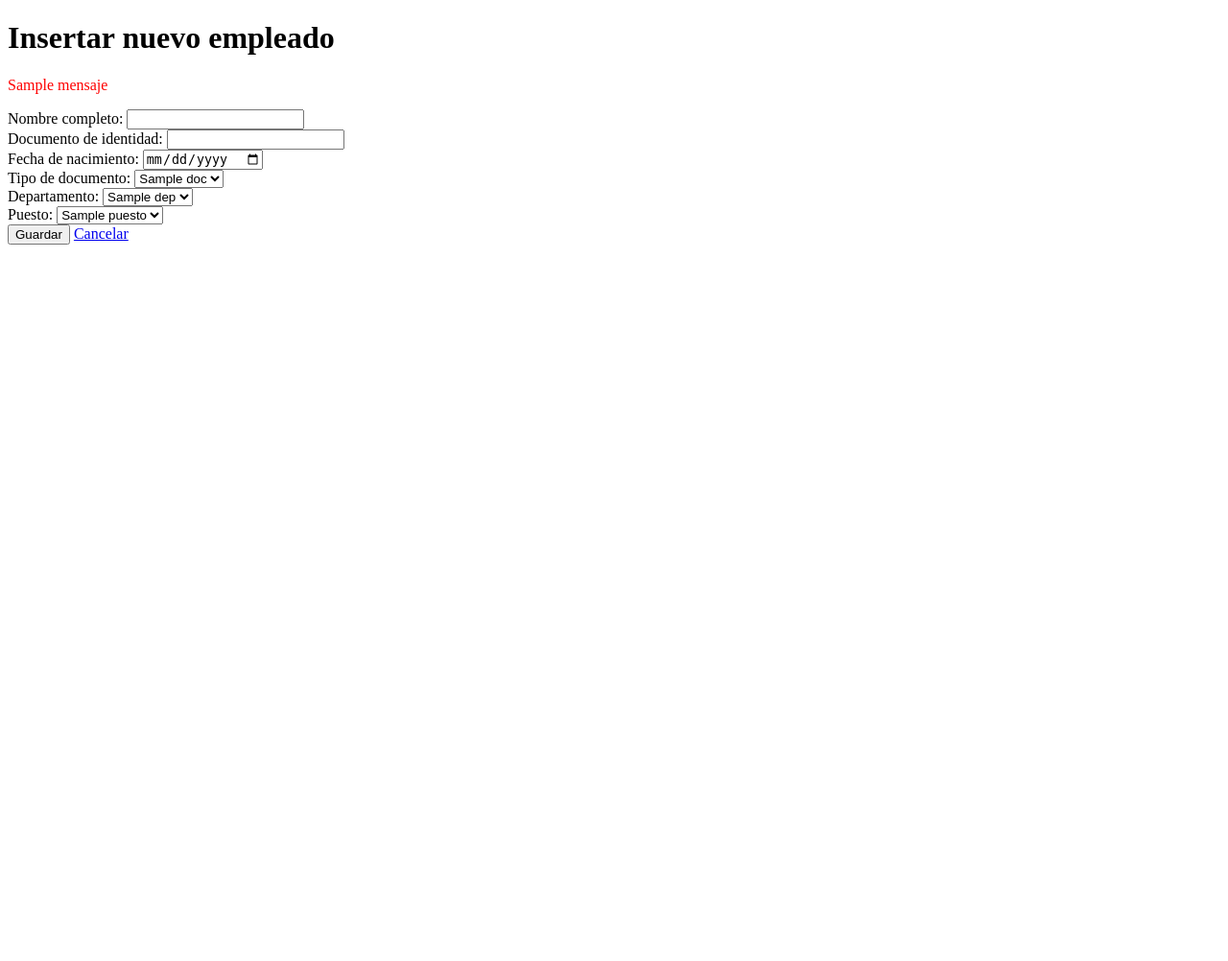
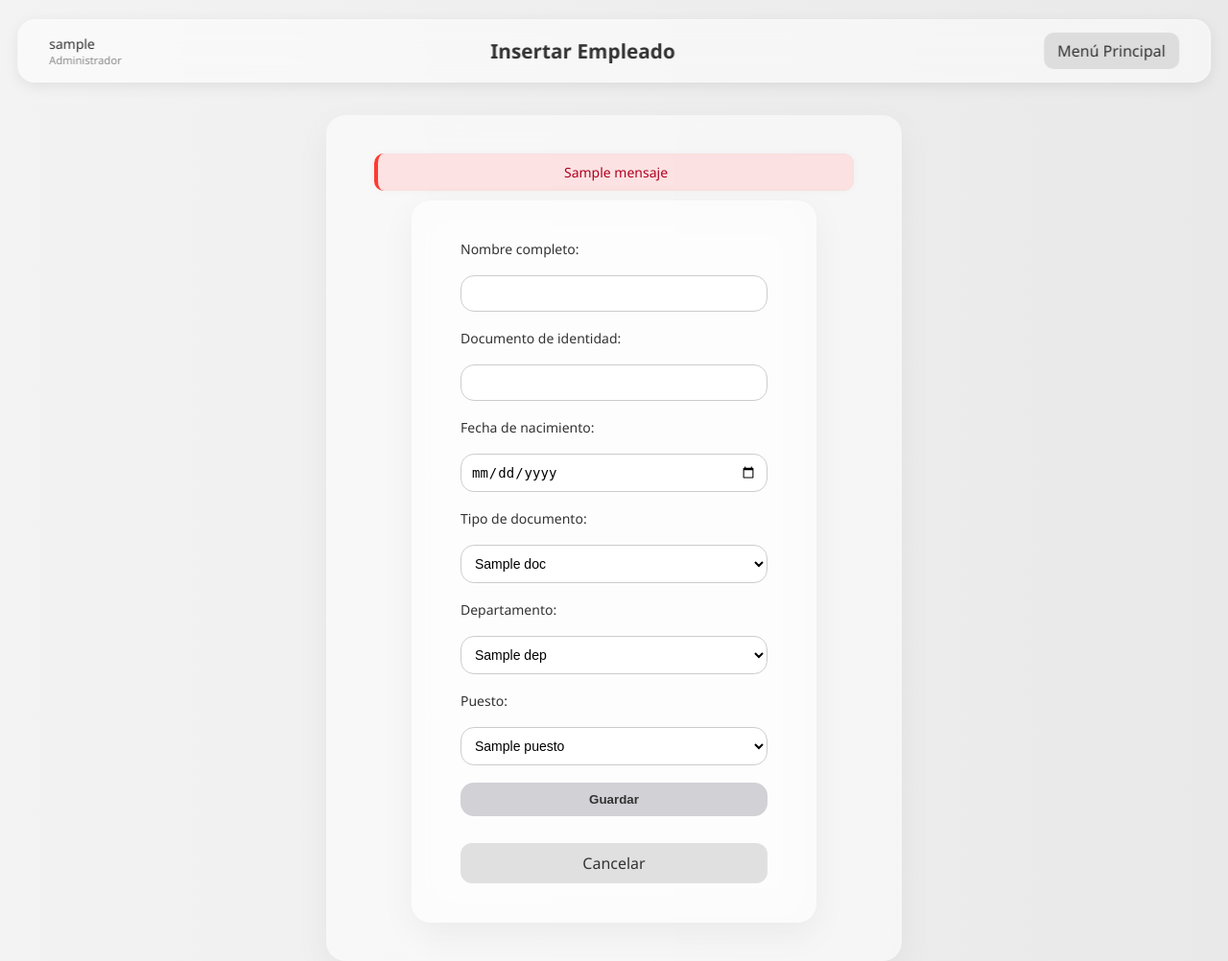
Before and after one commit to Tgeim/TP-3.4, a Flask app: template APP/templates/admin/nuevo_empleado.html in a window 1280 px wide. Shown: the whole page at 96% size. Before the commit the page ends 255 px from the top, so only its background shows below. Run offline with Flask 3, Linux system fonts and the light colour scheme; the template is opened without the code that fills it: most values are stand-ins (such as "Sample title", 1, 10 or a date in 2020).

Commit message:
css insertar empleado

```diff
--- a/APP/backend/insertar_empleado.py
+++ b/APP/backend/insertar_empleado.py
@@ -85,5 +85,6 @@ def nuevo_empleado():
         mensaje=mensaje,
         tipos_documento=tipos_documento,
         departamentos=departamentos,
-        puestos=puestos
+        puestos=puestos,
+        usuario=session['usuario']
     )
--- a/APP/static/css/estilos.css
+++ b/APP/static/css/estilos.css
@@ -492,3 +492,70 @@ button[type="submit"]:hover {
     margin-bottom: 10px;
     text-align: center;
 }
+
+
+/* === Estilo Vista Insertar Empleado === */
+.insertar-empleado-body {
+    background: linear-gradient(to right, #f3f3f3, #e9e9e9);
+    font-family: 'Segoe UI', Tahoma, Geneva, Verdana, sans-serif;
+    margin: 0;
+    padding: 0;
+    min-height: 100vh;
+    display: flex;
+    justify-content: center;
+    align-items: center;
+}
+
+.insertar-empleado-container {
+    background: rgba(255, 255, 255, 0.5);
+    backdrop-filter: blur(16px);
+    border-radius: 20px;
+    box-shadow: 0 12px 36px rgba(0, 0, 0, 0.05);
+    padding: 40px 50px;
+    max-width: 500px;
+    width: 90%;
+    margin-top: 120px;
+}
+
+.form-insertar-empleado {
+    display: flex;
+    flex-direction: column;
+    gap: 18px;
+}
+
+.form-insertar-empleado label {
+    font-weight: 500;
+    font-size: 14px;
+    color: #333;
+}
+
+.form-insertar-empleado input,
+.form-insertar-empleado select {
+    padding: 10px;
+    border-radius: 14px;
+    border: 1px solid #ccc;
+    background: rgba(255, 255, 255, 0.7);
+    font-size: 14px;
+    transition: border-color 0.3s;
+}
+
+.form-insertar-empleado input:focus,
+.form-insertar-empleado select:focus {
+    outline: none;
+    border-color: #007aff;
+}
+
+.btn-insertar-guardar {
+    background-color: #007aff;
+    color: white;
+    border: none;
+    padding: 10px 20px;
+    border-radius: 14px;
+    font-weight: bold;
+    cursor: pointer;
+    transition: background-color 0.3s ease;
+}
+
+.btn-insertar-guardar:hover {
+    background-color: #005fcc;
+}
--- a/APP/templates/admin/nuevo_empleado.html
+++ b/APP/templates/admin/nuevo_empleado.html
@@ -3,45 +3,62 @@
 <head>
     <meta charset="UTF-8">
     <title>Insertar Empleado</title>
+    <link rel="stylesheet" href="{{ url_for('static', filename='css/estilos.css') }}">
 </head>
-<body>
-    <h1>Insertar nuevo empleado</h1>
+<body class="insertar-empleado-body">
+
+    <!-- Barra superior reutilizada -->
+    <div class="barra-superior">
+        <div class="usuario-info">
+            {{ usuario.username }}
+            <div class="rol">Administrador</div>
+        </div>
+        <div class="titulo-central">Insertar Empleado</div>
+        <a href="/menu_admin" class="btn-menu">Menú Principal</a>
+    </div>
+
+    <!-- Formulario estilizado -->
+    <div class="insertar-empleado-container">
         {% if mensaje %}
-        <p style="color:red">{{ mensaje }}</p>
+            <div class="mensaje error">{{ mensaje }}</div>
         {% endif %}
-    <form method="post">
-        <label>Nombre completo:</label>
-        <input type="text" name="nombreCompleto" required><br>
 
-        <label>Documento de identidad:</label>
-        <input type="text" name="documentoIdentidad" required><br>
+        <form method="post" class="form-insertar-empleado">
+            <label for="nombreCompleto">Nombre completo:</label>
+            <input type="text" id="nombreCompleto" name="nombreCompleto" required>
 
-        <label>Fecha de nacimiento:</label>
-        <input type="date" name="fechaNacimiento" required><br>
+            <label for="documentoIdentidad">Documento de identidad:</label>
+            <input type="text" id="documentoIdentidad" name="documentoIdentidad" required>
 
-        <label>Tipo de documento:</label>
-        <select name="idTipoDocumento">
+            <label for="fechaNacimiento">Fecha de nacimiento:</label>
+            <input type="date" id="fechaNacimiento" name="fechaNacimiento" required>
+
+            <label for="idTipoDocumento">Tipo de documento:</label>
+            <select id="idTipoDocumento" name="idTipoDocumento">
                 {% for doc in tipos_documento %}
                     <option value="{{ doc[0] }}">{{ doc[1] }}</option>
                 {% endfor %}
-        </select><br>
+            </select>
 
-        <label>Departamento:</label>
-        <select name="idDepartamento">
+            <label for="idDepartamento">Departamento:</label>
+            <select id="idDepartamento" name="idDepartamento">
                 {% for d in departamentos %}
                     <option value="{{ d[0] }}">{{ d[1] }}</option>
                 {% endfor %}
-        </select><br>
+            </select>
 
-        <label>Puesto:</label>
-        <select name="idPuesto">
+            <label for="idPuesto">Puesto:</label>
+            <select id="idPuesto" name="idPuesto">
                 {% for p in puestos %}
                     <option value="{{ p[0] }}">{{ p[1] }}</option>
                 {% endfor %}
-        </select><br>
+            </select>
 
-        <button type="submit">Guardar</button>
-        <a href="/admin/empleados">Cancelar</a>
+            <button type="submit" class="btn-insertar-guardar">Guardar</button>
+            <a href="/admin/empleados" class="btn-volver">Cancelar</a>
         </form>
+
+
+    </div>
 </body>
 </html>
```
Lines whose indentation alone changed are shown as unchanged.
